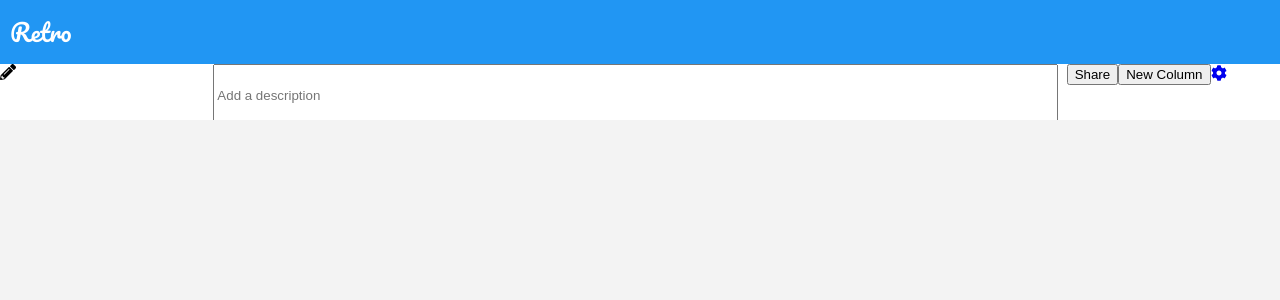
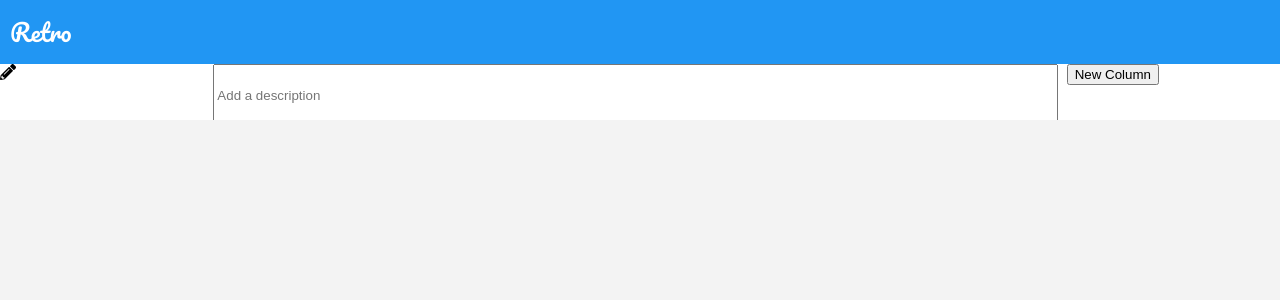
Before and after one commit to joekrump/retrospective-board, a React app: page / in a window 1280 px wide. Shown: the top 300 px of the page. Built offline with nearby package versions, Linux system fonts and the light colour scheme; no server answers.

Commit message:
Remove share button and faCog.
I did not see a good reason to include these while their functionality hasn't been implemented and I'm not convinced that the share button is valuable.

```diff
--- a/src/components/BoardControls/BoardControls.tsx
+++ b/src/components/BoardControls/BoardControls.tsx
@@ -1,6 +1,6 @@
 import * as React from "react";
 import { FontAwesomeIcon } from "@fortawesome/react-fontawesome";
-import { faPencilAlt, faCog } from "@fortawesome/free-solid-svg-icons";
+import { faPencilAlt } from "@fortawesome/free-solid-svg-icons";
 
 interface BoardControlsProps {
   addColumn: () => void;
@@ -108,9 +108,7 @@ export class BoardControls extends React.Component<BoardControlsProps, BoardCont
           <input type="text" defaultValue={this.state.description} placeholder="Add a description" onKeyDown={(e) => this.saveDescription(e)} ref={ref => this.descriptionInput = ref}></input>
         </div>
         <div id="board-controls">
-          <button>Share</button>
           <button onClick={() => this.props.addColumn()}>New Column</button>
-          <a href="#"><FontAwesomeIcon icon={faCog} /></a>
         </div>
       </>
     );
```
